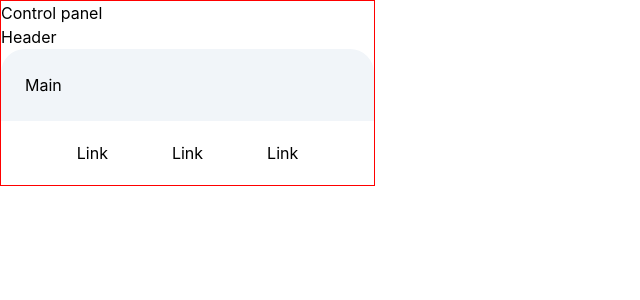
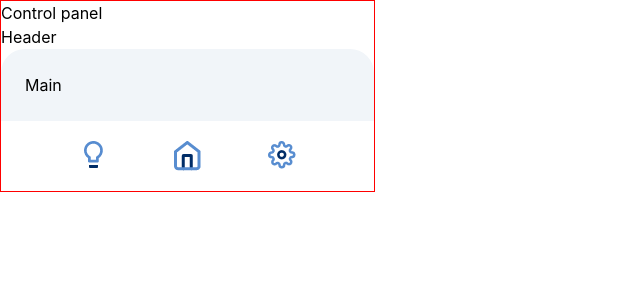
Before and after one commit to rts-cmk-wu06/smartlight-ui-WilliamDeckmann, a React (Create React App) app: page / in a window 1280 px wide. Shown: the top 300 px of the page, without its empty margins (0-640 px from the left). Built offline with nearby package versions, Linux system fonts and the light colour scheme.

Commit message:
Update navigation & add "navigaiton-link"

```diff
--- a/src/components/Icon.js
+++ b/src/components/Icon.js
@@ -1,6 +1,6 @@
 const Icon = (props) => {
     return (
-        <img src={props.src} alt={alt} />
+        <img src={props.src} alt={props.alt} />
     );
 }
 
--- /dev/null
+++ b/src/components/NavigationLink.js
@@ -0,0 +1,25 @@
+// Imports
+import { Link } from "react-router-dom";
+
+// Components
+import Icon from "./Icon";
+
+const NavigationLink = (props) => {
+    return (
+        <div className="Navigation__item" style={{
+            "width": "30px",
+            "height": "30px",
+            }}>
+            <Link to={props.url} style={{
+                "width": "100%",
+                "display": "flex",
+                "justifyContent": "center",
+                "alignItems": "center",
+                }}>
+                <Icon src={props.src} alt={props.name} />
+            </Link>
+        </div>
+    );
+}
+
+export default NavigationLink;
--- a/src/templates/Navigation.js
+++ b/src/templates/Navigation.js
@@ -1,20 +1,23 @@
-// Imports
-import { Link } from "react-router-dom";
-
 // Json
 import Data from "../json/navigation.json"
+
+// Assets
+import Lightbulb from "../assets/lightbulb.png"
+import House from "../assets/house.png"
+import Gear from "../assets/gear.png"
+
+// Components
+import NavigationLink from "../components/NavigationLink";
 
 const Navigation = () => {
     return (
         <nav className="Navigation">
             <ul className="Navigation__list flex gap-16">
-                {Data.map(item => (
-                    <li className="Navigation__item" key={item.id}>
-                        <Link to={item.url}>
-                            Link
-                        </Link>
-                    </li>
-                ))}
+                {/* {Data.map(item => ( */}
+                    <NavigationLink url="" alt="light bulb" src={Lightbulb} />
+                    <NavigationLink url="" src="house" src={House} />
+                    <NavigationLink url="" src="gear" src={Gear} />
+                {/* ))} */}
             </ul>
         </nav>
     );
```
Also changed, not shown: src/components/Link.js (deleted).
